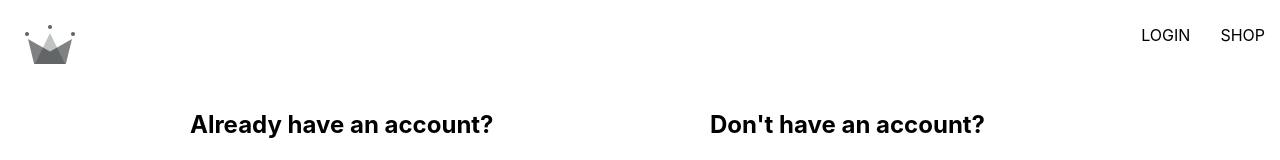
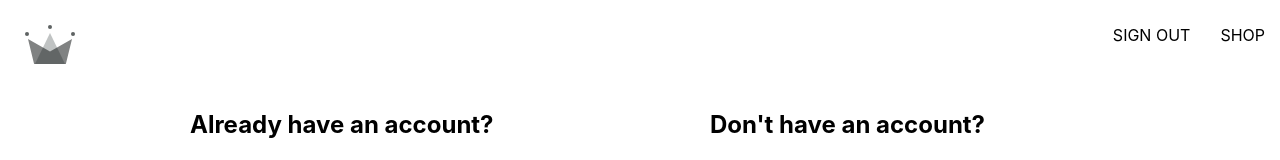
Before and after one commit to ClaspMyGoose/ztm_capstone, a React (Create React App) app: page /login in a window 1280 px wide. Shown: the top 160 px of the page. Built offline with nearby package versions, Linux system fonts and the light colour scheme; no server answers.

Commit message:
added user context, our registration and login functions now set this context. beginning work on accessing the context

```diff
--- a/src/components/sign-in-form/sign-in-form.component.jsx
+++ b/src/components/sign-in-form/sign-in-form.component.jsx
@@ -1,10 +1,13 @@
 import './sign-in-form.styles.scss';
-import { useState } from 'react'
+import { useState, useContext } from 'react'
 import { googleSignIn, createUserDocument, logWithEmailPassword } from '../../utils/firebase/firebase.utils';
+import { UserContext } from '../../context/user.context';
 import FormInput from '../form-input/form-input.component';
 import Button from '../button/button.component';
 
 const SignInForm = () => {
+
+  const { setContext } = useContext(UserContext);
 
   const defaultFormFields = {
     email: '',
@@ -17,7 +20,8 @@ const SignInForm = () => {
   const logGoogleUser = async (e) => {
     e.preventDefault();
     const { user } = await googleSignIn();
-    createUserDocument(user);
+    await createUserDocument(user);
+    setContext(user);
   }
 
 
@@ -28,8 +32,9 @@ const SignInForm = () => {
     }
 
     try {
-      const userCred = await logWithEmailPassword(email, password);
-      console.log(userCred);
+      const { user } = await logWithEmailPassword(email, password);
+      setContext(user);
+      setFormFields(defaultFormFields);
     } catch(error) {
       switch(error.code) {
         case 'auth/wrong-password':
--- a/src/components/sign-up-form/sign-up-form.component.jsx
+++ b/src/components/sign-up-form/sign-up-form.component.jsx
@@ -1,5 +1,6 @@
 import './sign-up-form.styles.scss';
-import { useState } from 'react';
+import { useState, useContext } from 'react';
+import { UserContext } from '../../context/user.context';
 import { createUserDocument, registerWithEmailPassword } from '../../utils/firebase/firebase.utils';
 import FormInput from '../form-input/form-input.component';
 import Button from '../button/button.component';
@@ -9,6 +10,8 @@ import Button from '../button/button.component';
 
 
 const SignUpForm = () => {
+
+  const { setCurrentUser } = useContext(UserContext);
 
   const defaultFormFields = {
     displayName: '',
@@ -39,6 +42,7 @@ const SignUpForm = () => {
     try {
       const { user } = await registerWithEmailPassword(email, password);
       await createUserDocument(user, {name: displayName});
+      setCurrentUser(user);
       setFormFields(defaultFormFields);
     } catch(error) {
       console.log('error creating user', error);
--- /dev/null
+++ b/src/context/user.context.jsx
@@ -0,0 +1,14 @@
+import { createContext, useState } from 'react';
+
+
+export const UserContext = createContext({
+  currentUser: null,
+  setCurrentUser: () => null
+})
+
+
+export const UserProvider = ({children}) => {
+  const [currentUser, setCurrentUser] = useState(null);
+  const value = {currentUser, setCurrentUser}
+  return <UserContext.Provider value={value}>{children}</UserContext.Provider>
+}
--- a/src/index.js
+++ b/src/index.js
@@ -1,6 +1,7 @@
 import React from 'react';
 import ReactDOM from 'react-dom/client';
 import { BrowserRouter } from 'react-router-dom';
+import { UserProvider } from './context/user.context';
 import './index.scss';
 import App from './App';
 import reportWebVitals from './reportWebVitals';
@@ -11,7 +12,9 @@ const root = ReactDOM.createRoot(document.getElementById('root'));
 root.render(
   <React.StrictMode>
     <BrowserRouter>
-      <App />
+      <UserProvider>
+        <App />
+      </UserProvider>
     </BrowserRouter>
   </React.StrictMode>
 );
--- a/src/routes/navigation/navigation.component.jsx
+++ b/src/routes/navigation/navigation.component.jsx
@@ -1,24 +1,34 @@
 import { Outlet, Link } from 'react-router-dom';
-import { Fragment } from 'react';
+import { Fragment, useContext } from 'react';
+import { UserContext } from '../../context/user.context';
 import { ReactComponent as Logo } from '../../assets/crown.svg';
 import './navigation.styles.scss';
 
 
 
-const NavigationBar = () => (
+const NavigationBar = () => {
+
+  const { currentUser } = useContext(UserContext);
+
+  // TODO this will change
+  const logButtonText = currentUser ? 'LOGIN' : 'SIGN OUT';
+
+
+  return (
     <Fragment>
       <div className="navigation">
         <Link className="logo-container" to='/'>
           <Logo className='logo' />
         </Link>
         <div className="nav-links-container">
-        <Link className='nav-link' to='/login'>LOGIN</Link>
+          <Link className='nav-link' to='/login'>{logButtonText}</Link>
           <Link className='nav-link' to='/shop'>SHOP</Link>
         </div>
       </div>
       <Outlet />
     </Fragment>
-);
+  )
+};
 
 
 export default NavigationBar
```
Lines whose indentation alone changed are shown as unchanged.
